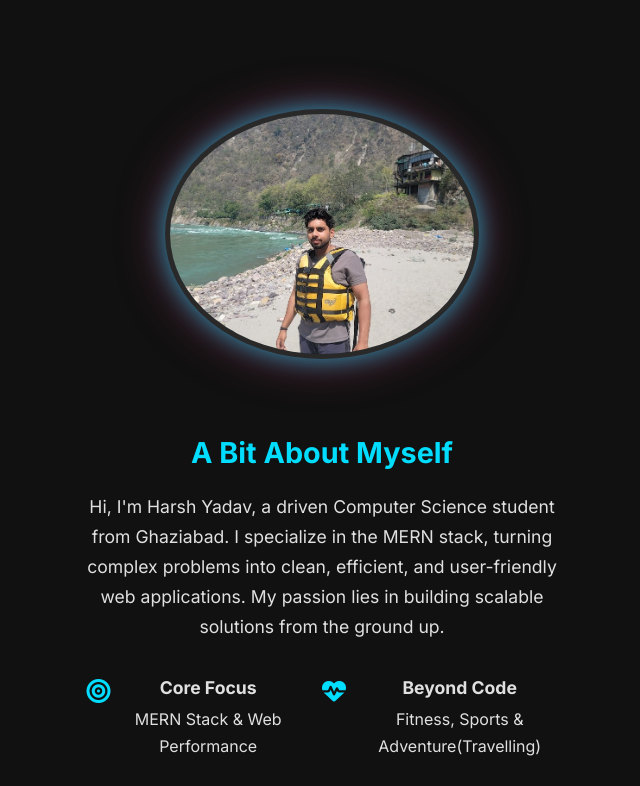
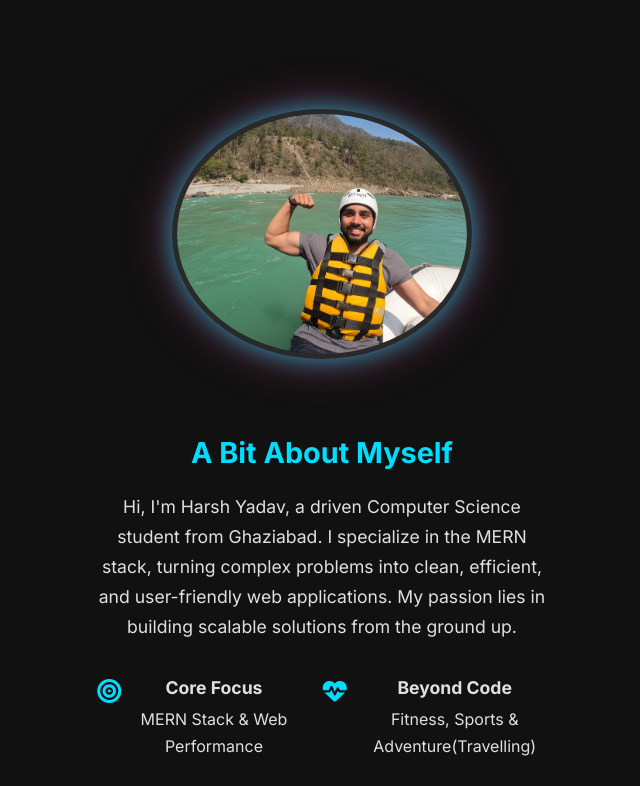
Before and after one commit to YADAVHARSH913/Portfolio, a plain HTML site: page index.html in a window 1280 px wide. Shown: the part 995-1781 px from the top of the page, without its empty margins (318-958 px from the left). Drawn offline with nearby package versions, Linux system fonts and the light colour scheme.

Commit message:
About photo change

```diff
--- a/index.html
+++ b/index.html
@@ -78,7 +78,7 @@
 
             <!-- About Image (Ab Left mein) -->
             <div class="about-image">
-                <img src="./assest/About.jpg" alt="Harsh Yadav">
+                <img src="./assest/About.png" alt="Harsh Yadav">
             </div>
 
             <!-- About Text (Ab Right mein) -->
```
Also changed, not shown: assest/About.jpg (deleted), assest/About.png (added).
